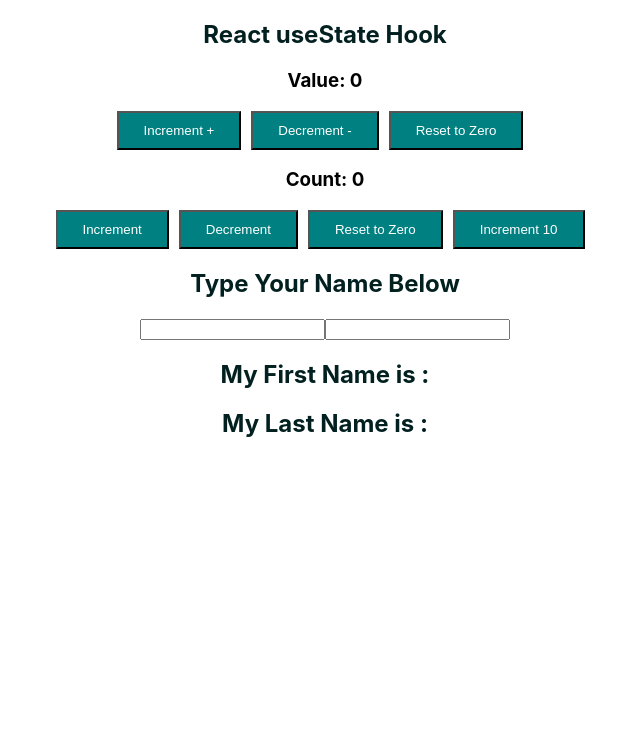
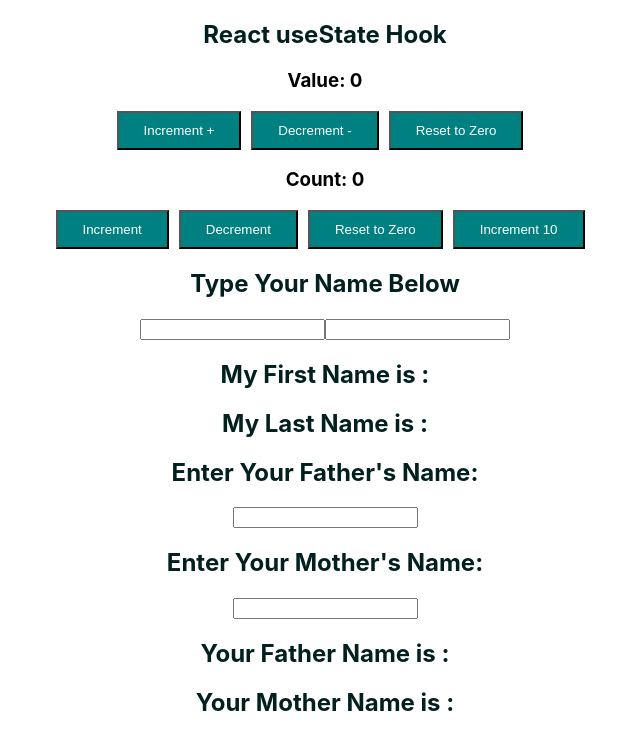
Before and after one commit to Abfahim21/React-Hooks, a React (Create React App) app in the folder react-hooks/: page / in a window 1280 px wide. Shown: the top 750 px of the page, without its empty margins (315-955 px from the left). Built offline with nearby package versions, Linux system fonts and the light colour scheme.

Commit message:
use state with object

```diff
--- a/react-hooks/src/App.js
+++ b/react-hooks/src/App.js
@@ -2,6 +2,7 @@
 import UseStateV1 from './components/UseStateV1';
 import UseStateV2 from './components/UseStateV2';
 import UseStateV3 from './components/UseStateV3';
+import UseStateWithObject from './components/UseStateWithObject';
 
 function App() {
   return (
@@ -9,6 +10,7 @@
       <UseStateV1/>
       <UseStateV2/>
       <UseStateV3/>
+      <UseStateWithObject/>
     </div>
   );
 }
--- /dev/null
+++ b/react-hooks/src/components/UseStateWithObject.js
@@ -0,0 +1,18 @@
+import React, { useState} from 'react'
+
+function UseStateWithObject() {
+    const [ name, setName ] = useState({ fatherName: "", motherName: "" })
+  return (
+    <div>
+        <h2>Enter Your Father's Name: </h2>
+        <input type="text" value={ name.fatherName} onChange={e=> setName({...name, fatherName: e.target.value})}/>
+        <h2>Enter Your Mother's Name: {}</h2>
+        <input type="text" value={name.motherName} onChange={e=> setName({...name, motherName: e.target.value})}/>
+        <br />
+        <h2>Your Father Name is : { name.fatherName }</h2>
+        <h2>Your Mother Name is : { name.motherName }</h2>
+    </div>
+  )
+}
+
+export default UseStateWithObject
```
